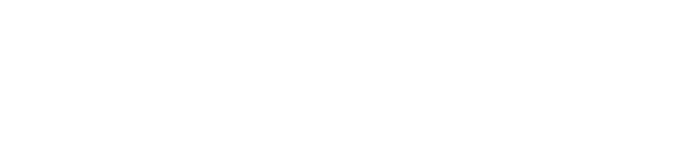
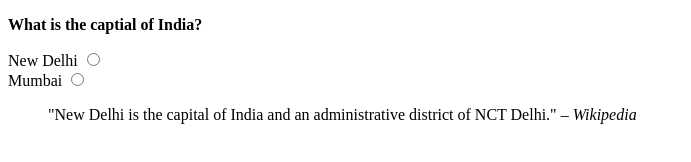
Before and after one commit to acciojob/trivia-ImShubham09, a website: page main.html in a window 1280 px wide. Shown: the whole page, without its empty margins (0-691 px from the left). Drawn offline with Linux system fonts and the light colour scheme.

Commit message:
created a submission

```diff
--- a/main.html
+++ b/main.html
@@ -7,6 +7,17 @@
 </head>
 
 <body>
+	<p><strong>What is the captial of India?</strong></p>
+	<label  name="que">New Delhi</label>
+	<input name="que" type="radio"><br>
+	<label name="que" >Mumbai</label>
+	<input name="que" type="radio">
+
+	<blockquote class="styled-quote">
+    "New Delhi is the capital of India and an administrative district of NCT Delhi."
+    <cite>– Wikipedia</cite>
+    </blockquote>
+
 	<!-- the entire body must be written by student -->
     <script type="text/javascript" src="./script.js">
 </script>
```
